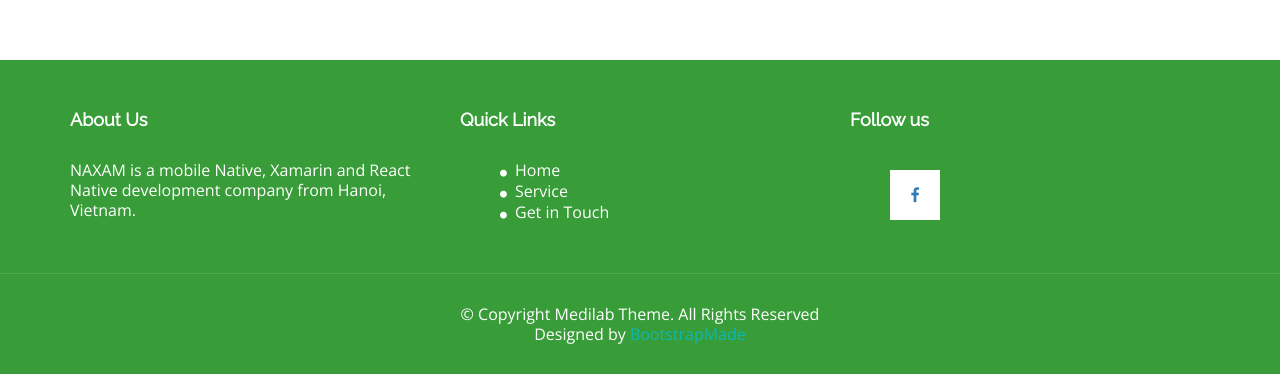
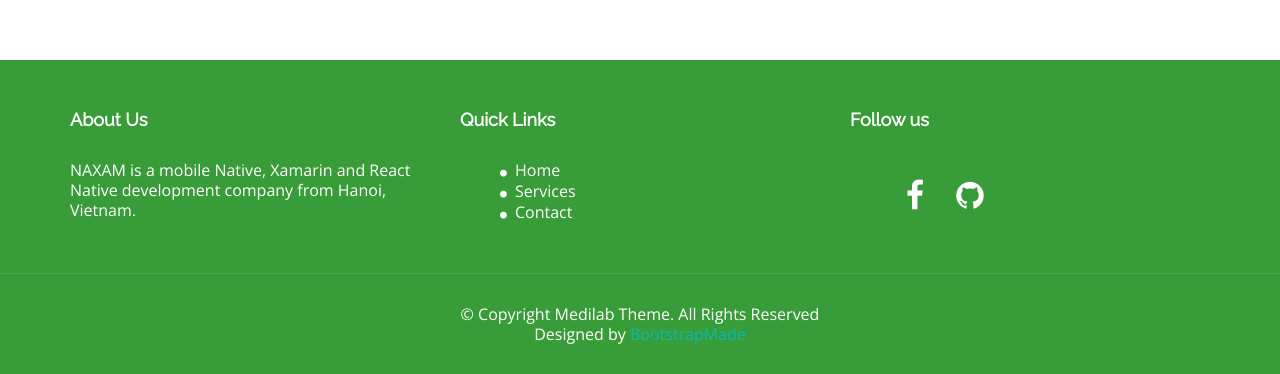
Before and after one commit to NAXAM/naxam.github.io, a Jekyll site: the page built from index.md, in a window 1280 px wide and 900 px high, scrolled down 1680 px, cut to the strip 526-900 px from the top of the window. Built offline with Jekyll 4.4.1, drawn with Linux system fonts in a browser that asks for light colours; some web fonts are replaced.

Commit message:
Update social links

```diff
--- a/_includes/footer.html
+++ b/_includes/footer.html
@@ -18,8 +18,8 @@
                     <div class="info-sec">
                         <ul class="quick-info">
                             <li><a href="/"><i class="fa fa-circle"></i>Home</a></li>
-                            <li><a href="#service"><i class="fa fa-circle"></i>Service</a></li>
-                            <li><a href="#contact"><i class="fa fa-circle"></i>Get in Touch</a></li>
+                            <li><a href="#service"><i class="fa fa-circle"></i>Services</a></li>
+                            <li><a href="#contact"><i class="fa fa-circle"></i>Contact</a></li>
                         </ul>
                     </div>
                 </div>
@@ -29,7 +29,8 @@
                     </div>
                     <div class="info-sec">
                         <ul class="social-icon">
-                            <li style="background-color: white;"><a href="http://facebook.com/naxam.net/"><i class="fa fa-facebook"></i></a></li>
+                            <li><a href="http://facebook.com/naxam.net/" title="Follow us on Facebook" style="color: white; font-size: 24pt;"><i class="fa fa-facebook"></i></a></li>
+                            <li><a href="https://github.com/naxam" title="Star us on Github" style="color: white;; font-size: 24pt;"><i class="fa fa-github"></i></a></li>
                             <!--<li class="bgred"><i class="fa fa-google-plus"></i></li>
                             <li class="bgdark-blue"><i class="fa fa-linkedin"></i></li>
                             <li class="bglight-blue"><i class="fa fa-twitter"></i></li>-->
--- a/_layouts/default.html
+++ b/_layouts/default.html
@@ -35,6 +35,5 @@
     <script src="assets/js/jquery.easing.min.js"></script>
     <script src="assets/js/bootstrap.min.js"></script>
     <script src="assets/js/custom.js"></script>
-    <script src="contactform/contactform.js"></script>
   </body>
 </html>
```
